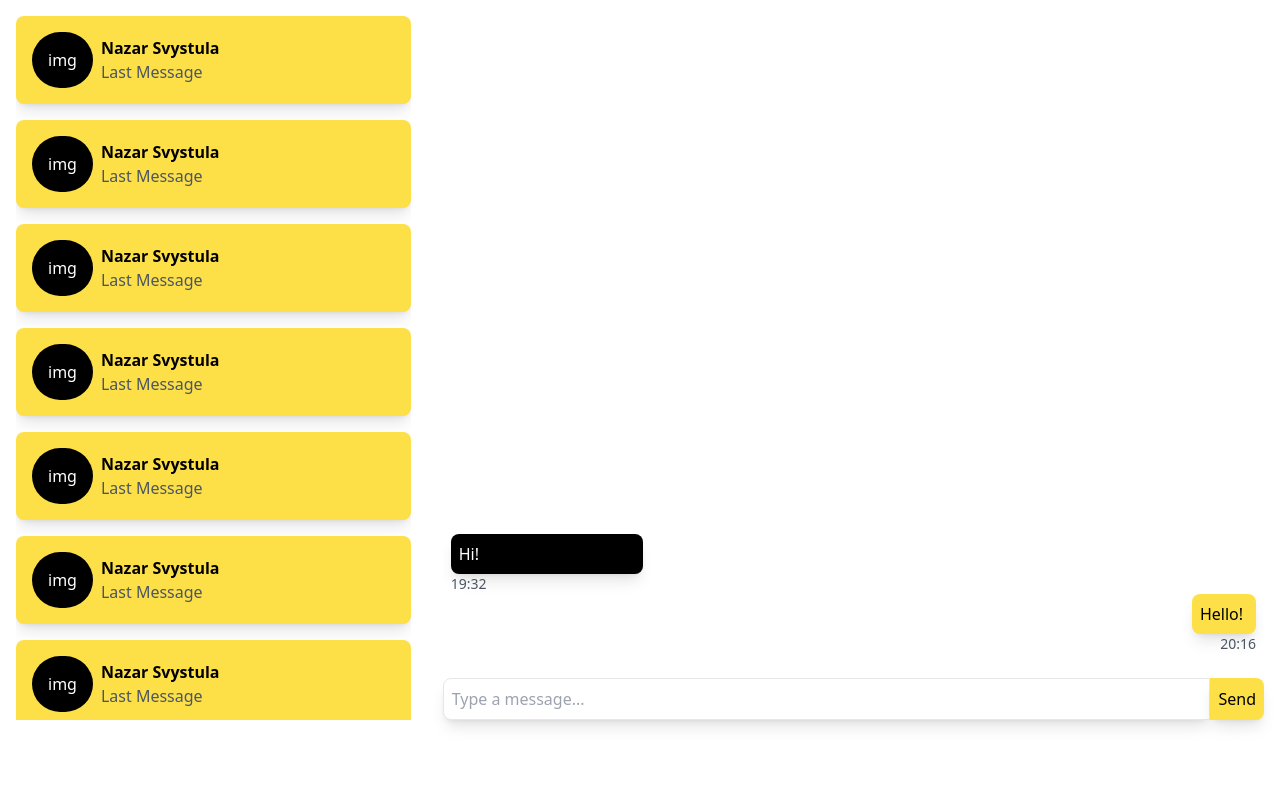
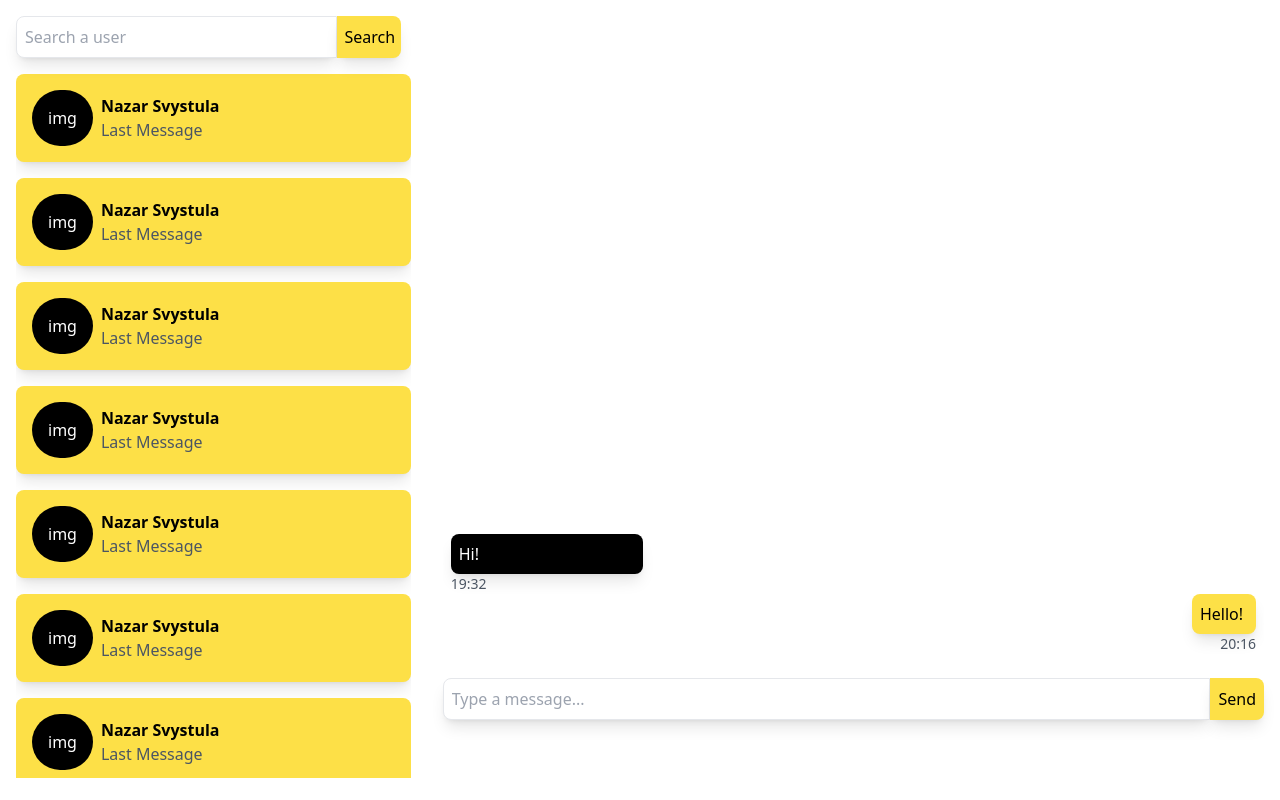
Before and after one commit to HEADache297/starchat, a Django app: page /chats/ in a window 1280 px wide. Shown: the part 64-864 px from the top of the page. Run offline with Django 5.2, Linux system fonts and the light colour scheme; the visitor is signed in with stand-in values (Sample User, id 1); some libraries are stand-ins or nearby versions.

Commit message:
Upgraded chats

```diff
--- a/static/src/output.css
+++ b/static/src/output.css
@@ -656,12 +656,20 @@ video {
   width: 33.333333%;
 }
 
+.w-1\/6 {
+  width: 16.666667%;
+}
+
 .w-12 {
   width: 3rem;
 }
 
 .w-2\/3 {
   width: 66.666667%;
+}
+
+.w-5\/6 {
+  width: 83.333333%;
 }
 
 .w-8 {
@@ -899,11 +907,6 @@ video {
   background-color: rgb(0 0 0 / var(--tw-bg-opacity));
 }
 
-.hover\:bg-yellow-300:hover {
-  --tw-bg-opacity: 1;
-  background-color: rgb(253 224 71 / var(--tw-bg-opacity));
-}
-
 .hover\:text-white:hover {
   --tw-text-opacity: 1;
   color: rgb(255 255 255 / var(--tw-text-opacity));
--- /dev/null
+++ b/static/src/scrollbar.css
@@ -0,0 +1,21 @@
+/* width */
+::-webkit-scrollbar {
+    width: 10px;
+  }
+
+  /* Track */
+  ::-webkit-scrollbar-track {
+    border-radius: 10px;
+  }
+
+  /* Handle */
+  ::-webkit-scrollbar-thumb {
+    background: white;
+    border-radius: 10px;
+    border: 2px solid white;
+  }
+
+  /* Handle on hover */
+  ::-webkit-scrollbar-thumb:hover {
+    background: rgb(253 224 71 / var(--tw-bg-opacity));
+  }
--- a/templates/base.html
+++ b/templates/base.html
@@ -10,6 +10,7 @@
 	{% compress css %}
 		<link rel="stylesheet" href="{% static 'src/output.css' %}" />
 	{% endcompress %}
+	<link rel="stylesheet" href="{% static 'src/scrollbar.css' %}">
 	<title>StarChat</title>
 </head>
 
--- a/templates/core/chats.html
+++ b/templates/core/chats.html
@@ -3,6 +3,13 @@
 {% block content %}
     <div class="flex flex-row h-full">
         <div class="w-1/3 p-4 mb-16">
+            <form method="post" id="studentsSearch" class="mb-4 w-full">
+                {% csrf_token %}
+                <div class="flex" style="padding-right: 10px;">
+                    <input id="messageInput" type="text" placeholder="Search a user" class="flex-grow w-5/6 shadow-lg border rounded-l-lg p-2 outline-none">
+                    <button onclick="sendMessage()" class="bg-yellow-300 min-w-16 text-black p-2 rounded-r-lg shadow-lg w-1/6">Search</button>
+                </div>
+            </form>
             <div class="bg-white h-full overflow-scroll">
                 <div class="bg-yellow-300 p-4 text-black rounded-lg shadow-lg flex flex-row mb-4">
                     <div class="bg-black rounded-full flex justify-center content-center text-white p-4">
```
